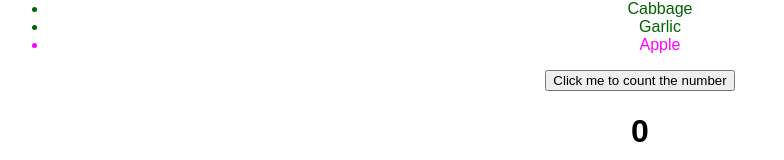
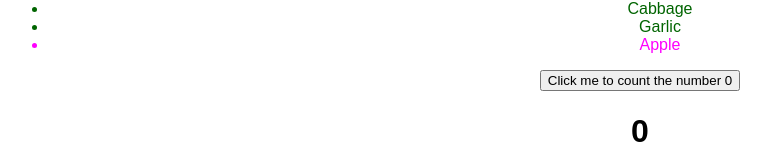
Before and after one commit to ketvek/ReactPractice, a React (Create React App) app: page / in a window 1280 px wide. Shown: the part 269-429 px from the top of the page, without its empty margins (0-784 px from the left). Built offline with nearby package versions, Linux system fonts and the light colour scheme.

Commit message:
Modification of usestate

```diff
--- a/src/components/MyState.js
+++ b/src/components/MyState.js
@@ -7,7 +7,9 @@ export default function MyState() {
   }
   return (
     <>
-      <button onClick={hendleEvent}>Click me to count the number</button>
+      <button onClick={hendleEvent}>
+        Click me to count the number {count}
+      </button>
       <h1> {count}</h1>
     </>
   );
```
